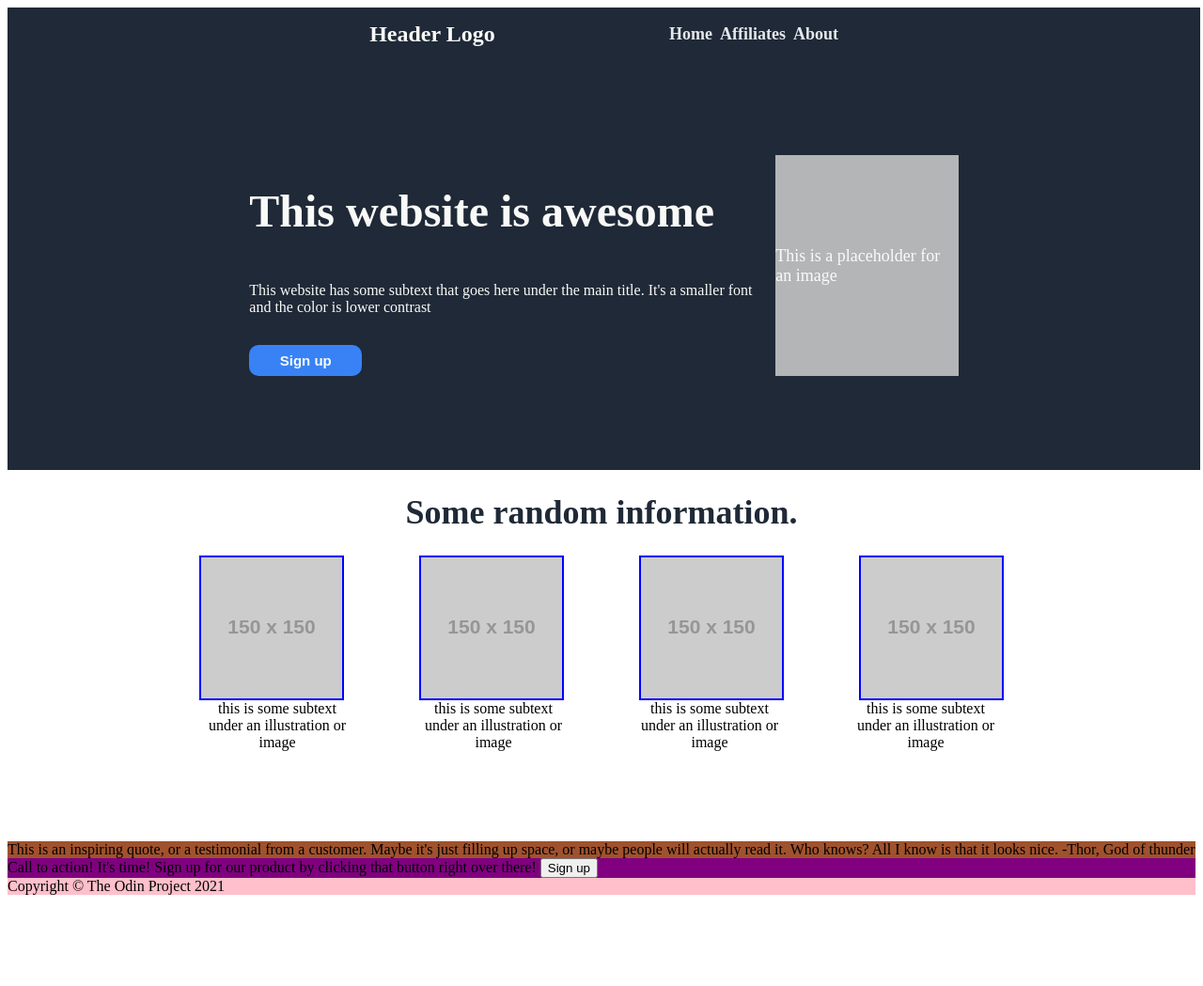
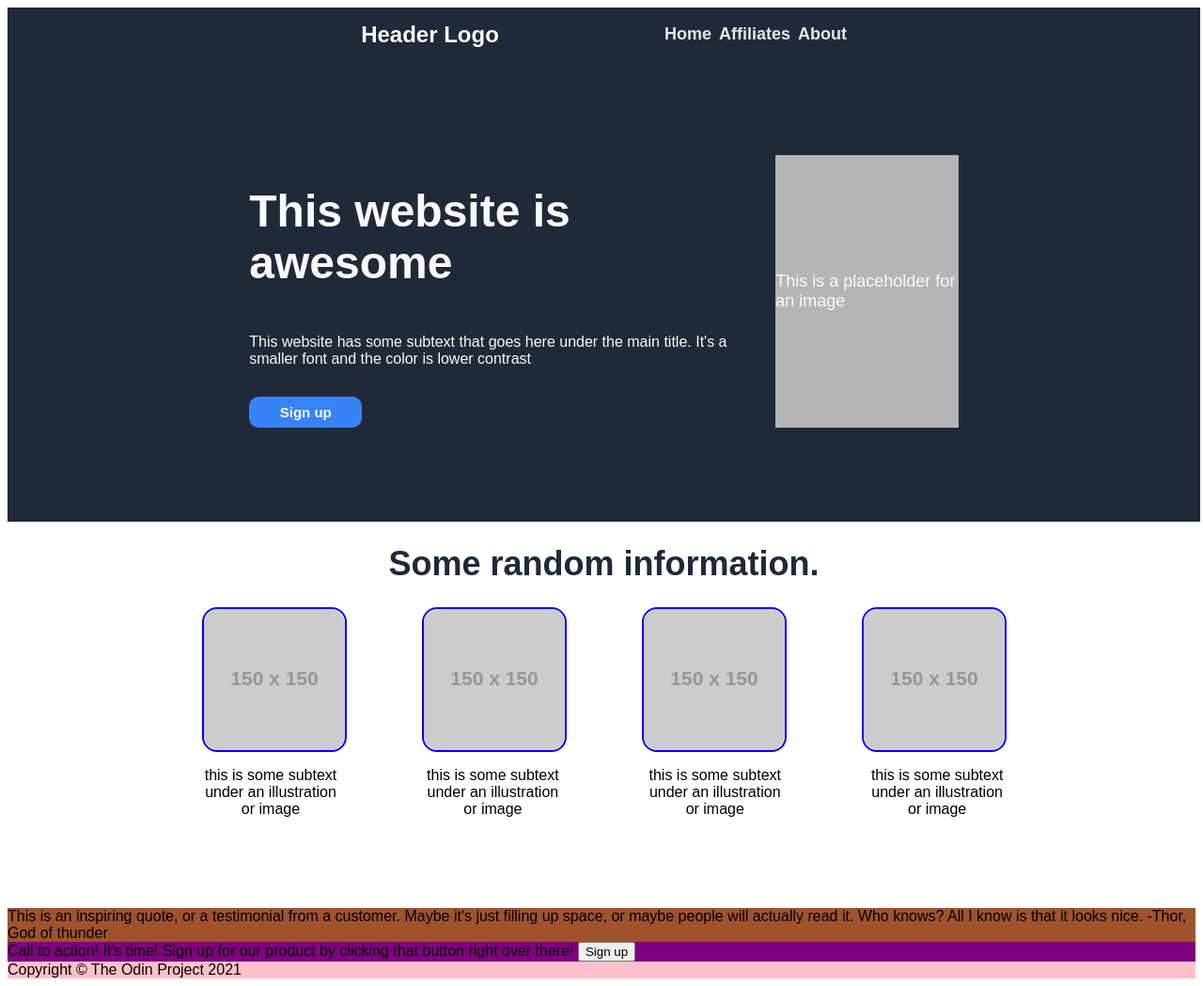
Before and after one commit to Chukklez/landing-page, a plain HTML site: page index.html in a window 1280 px wide. Shown: the whole page at 94% size. Before the commit the page ends 960 px from the top, so only its background shows below. Drawn offline with Linux system fonts and the light colour scheme; placeholder pictures from the web are drawn by us.

Commit message:
finished section two

```diff
--- a/style.css
+++ b/style.css
@@ -44,6 +44,12 @@ p {
     padding: 0px;
 } */
 
+@import url('https://fonts.googleapis.com/css2?family=Rokkitt&display=swap');
+
+* {
+  font-family: 'Rokkit', sans-serif;
+}
+
 /* SPACING ON THE SIDES FOR CENTERING CONTENT */
 .space-nav, .space1, .space2, .space3, -space4, .space-footer {
   flex-shrink: 0;
@@ -72,11 +78,6 @@ p {
   font-size: 18px;
   color: #e5e7eb;
   list-style: none;
-}
-
-/* SPACE CREATED TO CENTER THE CONTENT */
-.space-nav{
-  flex-shrink: 0;
 }
 
 /* SECTION ONE */
@@ -137,15 +138,12 @@ p {
   border: none;
 }
 
-.space1 {
-  flex-shrink: 0;
-  width: 10em;
-}
 
 
 /* SECTION TWO */
 
 .section-two {
+  width: 99.15vw;
   text-align: center;
   background-color: White;
 }
@@ -167,18 +165,24 @@ p {
   width: 150px;
   height: 150px;
   border: solid blue 2px;
+  border-radius: 1em;
+}
+
+.box img {
+  border-radius: 1em;
 }
 
 .txt-container {
   display: flex;
   justify-content: center;
-  gap: 5em;
+  gap: 5.4em;
 }
 
 .txt {
   display: flex;
   width: 150px;
   height: 150px;
+  padding-top: 1em;
 }
 
 .space2 {
```
